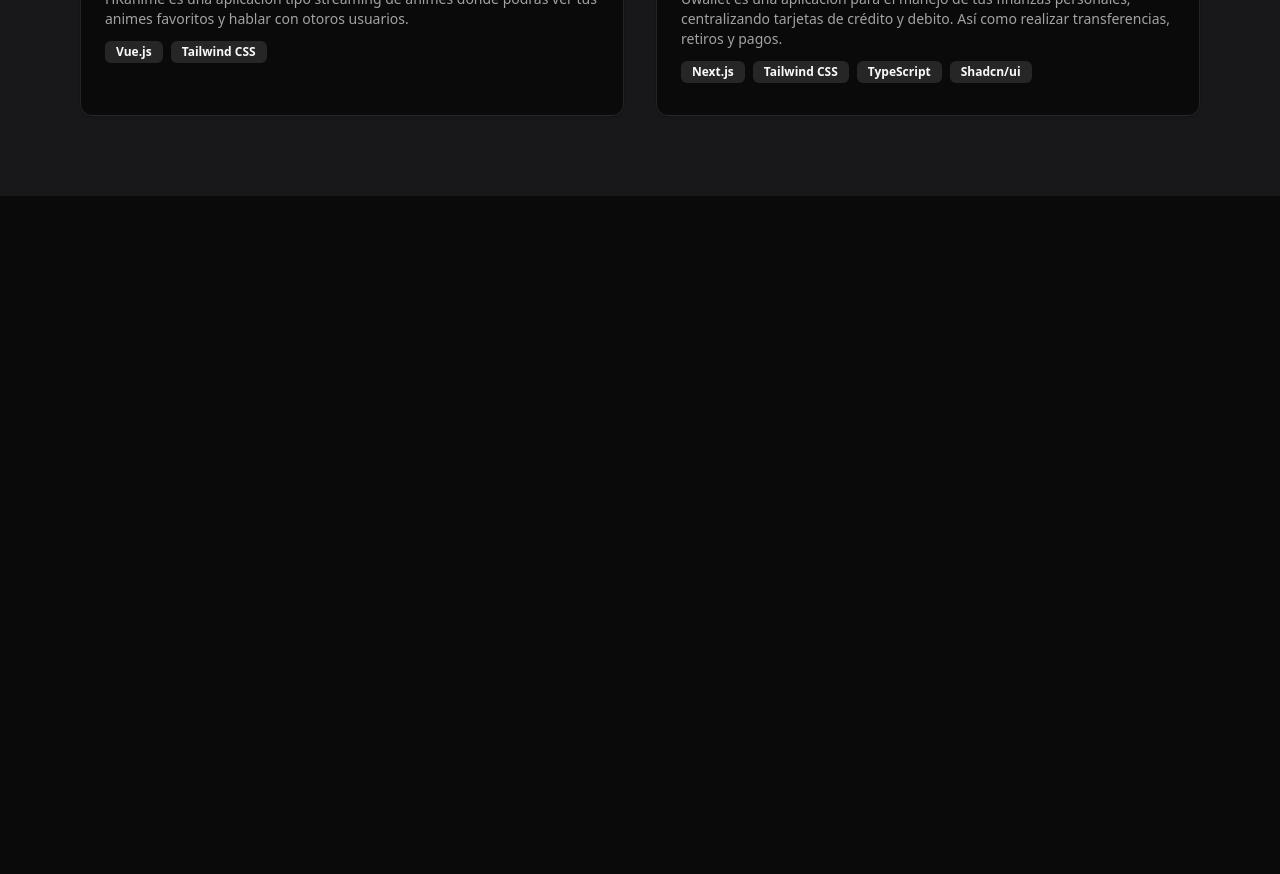
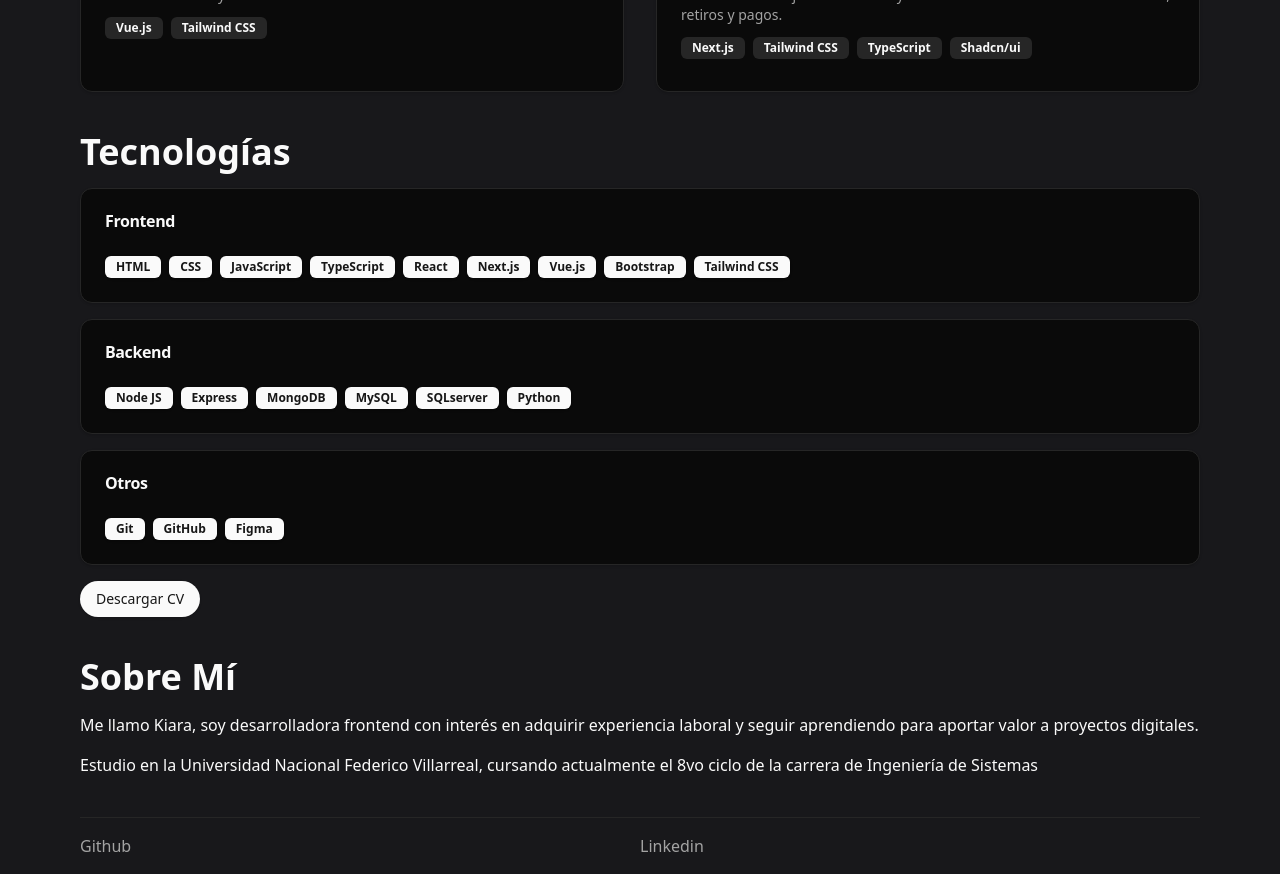
Before and after one commit to KiaraLuz/portafolio, a Next.js app: page / in a window 1280 px wide. Shown: the part 900-1774 px from the top of the page. Before the commit the page ends 1096 px from the top, so only its background shows below. Built offline with nearby package versions, Linux system fonts and the light colour scheme.

Commit message:
avance tecnologias

```diff
--- a/src/app/layout.tsx
+++ b/src/app/layout.tsx
@@ -7,7 +7,15 @@ export default function RootLayout({
   children: React.ReactNode;
 }>) {
   return (
-    <html lang="en">
+    <html lang="es">
+      <head>
+        <meta name="viewport" content="width=device-width, initial-scale=1.0" />
+        <meta
+          name="description"
+          content="Mi portafolio, con proyectos y contactos."
+        />
+        <title>Kiara | Portafolio</title>
+      </head>
       <body className="dark mx-auto">
         <Navbar />
         <div className="min-h-screen w-full bg-zinc-900 px-6 md:px-20">
--- a/src/app/page.tsx
+++ b/src/app/page.tsx
@@ -1,11 +1,17 @@
+import About from "@/components/about";
+import Footer from "@/components/footer";
 import Introduction from "@/components/introduction";
 import Projects from "@/components/projects";
+import Tecnologies from "@/components/tecnologies";
 
 export default function Home() {
   return (
     <div className="flex flex-col gap-10">
       <Introduction />
       <Projects />
+      <Tecnologies />
+      <About />
+      <Footer />
     </div>
   );
 }
--- /dev/null
+++ b/src/components/about.tsx
@@ -0,0 +1,18 @@
+export default function About() {
+  return (
+    <section className="flex flex-col gap-4">
+      <h2 id="sobre-mi" className="text-4xl font-bold">
+        Sobre Mí
+      </h2>
+      <p className="text-base">
+        Me llamo Kiara, soy desarrolladora frontend con interés en adquirir
+        experiencia laboral y seguir aprendiendo para aportar valor a proyectos
+        digitales.
+      </p>
+      <p>
+        Estudio en la Universidad Nacional Federico Villarreal, cursando
+        actualmente el 8vo ciclo de la carrera de Ingeniería de Sistemas
+      </p>
+    </section>
+  );
+}
--- a/src/components/introduction.tsx
+++ b/src/components/introduction.tsx
@@ -3,7 +3,7 @@ import Image from "next/image";
 
 export default function Introduction() {
   return (
-    <div className="flex max-h-screen flex-col items-center justify-between pt-28 sm:flex-row">
+    <div className="flex max-h-screen flex-col items-center justify-between pt-10 sm:flex-row">
       <div className="mb-8 flex flex-col justify-center gap-4 p-0 sm:m-0 sm:py-8 sm:pr-8">
         <h1 className="text-4xl font-bold sm:text-5xl">Hola, soy Kiara</h1>
         <p className="mt-4 text-base sm:text-lg lg:text-xl">
--- a/src/components/navbar.tsx
+++ b/src/components/navbar.tsx
@@ -2,7 +2,7 @@ import { NAVIGATION } from "@/config";
 
 export default function Navbar() {
   return (
-    <header className="z-100 md:w-[calc(100%-4rem] fixed flex h-16 w-full items-center justify-center border-b border-border bg-zinc-900 px-20">
+    <header className="md:w-[calc(100%-4rem] sticky top-0 z-50 flex h-16 w-full items-center justify-center border-b border-border bg-zinc-900 px-20">
       <nav className="w-full flex-col md:flex md:flex-row md:items-center md:justify-end">
         <div className="flex gap-8">
           {NAVIGATION.map((item) => (
--- a/src/components/projects.tsx
+++ b/src/components/projects.tsx
@@ -12,8 +12,10 @@ import Link from "next/link";
 
 export default function Projects() {
   return (
-    <div className="pb-10 md:pb-20">
-      <h2 className="mb-8 text-4xl font-bold">Proyectos</h2>
+    <section className="flex flex-col gap-4">
+      <h2 id="proyectos" className="text-4xl font-bold">
+        Proyectos
+      </h2>
       <div className="grid grid-cols-1 gap-8 sm:grid-cols-2">
         {PROJECTS.map((project) => (
           <Card className="group h-full" key={project.title}>
@@ -22,7 +24,7 @@ export default function Projects() {
                 <div className="overflow-hidden rounded-lg">
                   <Image
                     alt="Image"
-                    className="transition-all group-hover:scale-105"
+                    className="z-0 transition-all group-hover:scale-105"
                     width={1280}
                     height={832}
                     quality={100}
@@ -38,7 +40,11 @@ export default function Projects() {
                     {project.title}
                   </Link>
                   {project.github && (
-                    <Link href={project.github} target="_blank">
+                    <Link
+                      href={project.github}
+                      target="_blank"
+                      aria-label="link-github"
+                    >
                       <svg
                         xmlns="http://www.w3.org/2000/svg"
                         width="1em"
@@ -67,6 +73,6 @@ export default function Projects() {
           </Card>
         ))}
       </div>
-    </div>
+    </section>
   );
 }
--- /dev/null
+++ b/src/components/tecnologies.tsx
@@ -0,0 +1,104 @@
+import { Card, CardContent, CardHeader, CardTitle } from "./ui/card";
+import { Badge } from "./ui/badge";
+import Link from "next/link";
+import { Button } from "./ui/button";
+
+export default function Tecnologies() {
+  return (
+    <section className="flex flex-col gap-4">
+      <h2 id="tecnologias" className="text-4xl font-bold">
+        Tecnologías
+      </h2>
+      <div className="flex flex-col gap-4">
+        <Card>
+          <CardHeader>
+            <CardTitle>Frontend</CardTitle>
+          </CardHeader>
+          <CardContent>
+            <ul className="flex flex-wrap gap-2">
+              <li>
+                <Badge>HTML</Badge>
+              </li>
+              <li>
+                <Badge>CSS</Badge>
+              </li>
+              <li>
+                <Badge>JavaScript</Badge>
+              </li>
+              <li>
+                <Badge>TypeScript</Badge>
+              </li>
+              <li>
+                <Badge>React</Badge>
+              </li>
+              <li>
+                <Badge>Next.js</Badge>
+              </li>
+              <li>
+                <Badge>Vue.js</Badge>
+              </li>
+              <li>
+                <Badge>Bootstrap</Badge>
+              </li>
+              <li>
+                <Badge>Tailwind CSS</Badge>
+              </li>
+            </ul>
+          </CardContent>
+        </Card>
+        <Card>
+          <CardHeader>
+            <CardTitle>Backend</CardTitle>
+          </CardHeader>
+          <CardContent>
+            <ul className="flex flex-wrap gap-2">
+              <li>
+                <Badge>Node JS</Badge>
+              </li>
+              <li>
+                <Badge>Express</Badge>
+              </li>
+              <li>
+                <Badge>MongoDB</Badge>
+              </li>
+              <li>
+                <Badge>MySQL</Badge>
+              </li>
+              <li>
+                <Badge>SQLserver</Badge>
+              </li>
+              <li>
+                <Badge>Python</Badge>
+              </li>
+            </ul>
+          </CardContent>
+        </Card>
+        <Card>
+          <CardHeader>
+            <CardTitle>Otros</CardTitle>
+          </CardHeader>
+          <CardContent>
+            <ul className="flex flex-wrap gap-2">
+              <li>
+                <Badge>Git</Badge>
+              </li>
+              <li>
+                <Badge>GitHub</Badge>
+              </li>
+              <li>
+                <Badge>Figma</Badge>
+              </li>
+            </ul>
+          </CardContent>
+        </Card>
+      </div>
+      <Link
+        className="flex items-start"
+        target="_blank"
+        href="https://drive.google.com/file/d/1Qyl7Z1ypVHCSEXyS0eXgZa9XcYob5dBp/view?usp=sharing"
+      >
+        <Button>Descargar CV</Button>
+      </Link>
+    </section>
+  );
+}
--- a/src/config/index.ts
+++ b/src/config/index.ts
@@ -1,3 +1,5 @@
+import { title } from "process"
+
 type Project = {
     title: string
     description: string
@@ -15,11 +17,15 @@ export const NAVIGATION = [
     },
     {
         title: "Proyectos",
-        href: "/proyectos"
+        href: "/#proyectos"
+    },
+    {
+        title: "Tecnologías",
+        href: "/#tecnologias"
     },
     {
         title: "Sobre mí",
-        href: "/sobre-mi"
+        href: "/#sobre-mi"
     },
     {
         title: "Contacto",
```
